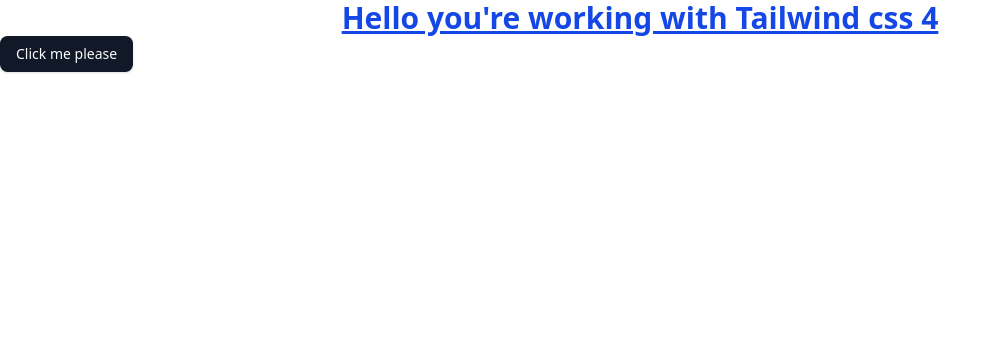
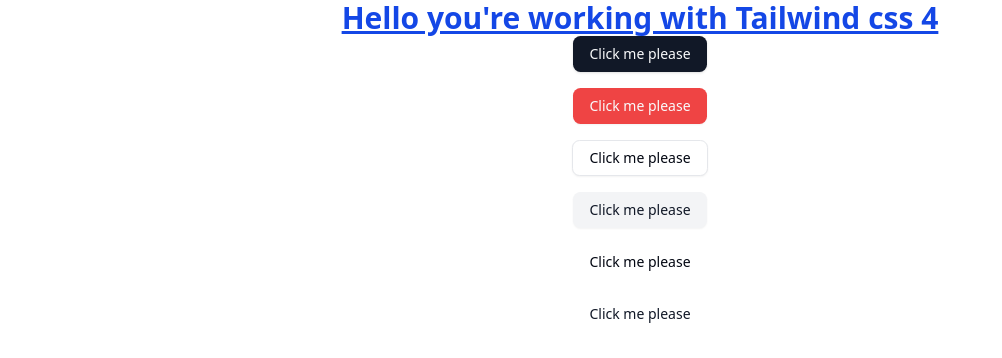
Before and after one commit to 3liezerDev/gospel-united, a React (Vite) app: page / in a window 1280 px wide. Shown: the top 358 px of the page, without its empty margins (0-1002 px from the left). Built offline with nearby package versions, Linux system fonts and the light colour scheme.

Commit message:
test diferent types of buttons

```diff
--- a/src/App.tsx
+++ b/src/App.tsx
@@ -9,9 +9,26 @@
       <h1 className='text-3xl text-center font-bold underline text-blue-700'>
         Hello you're working with Tailwind css 4
       </h1>
-      <Button variant="default">
-        Click me please
-      </Button>
+      <section className="flex flex-col gap-4 justify-center items-center">
+        <Button variant="default">
+          Click me please
+        </Button>
+        <Button variant="destructive">
+          Click me please
+        </Button>
+        <Button variant="outline">
+          Click me please
+        </Button>
+        <Button variant="secondary">
+          Click me please
+        </Button>
+        <Button variant="ghost">
+          Click me please
+        </Button>
+        <Button variant="link">
+          Click me please
+        </Button>
+      </section>
     </>
   )
 }
```
